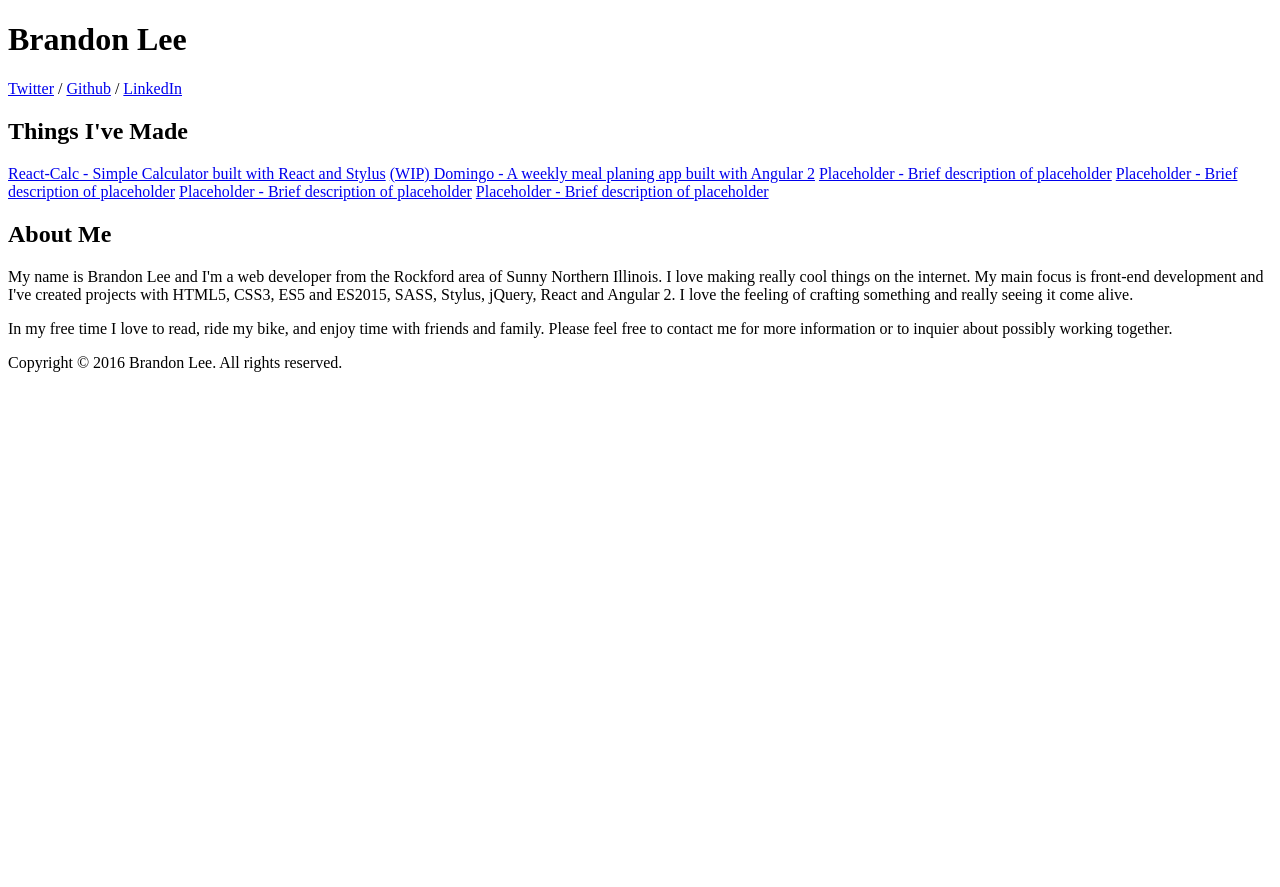
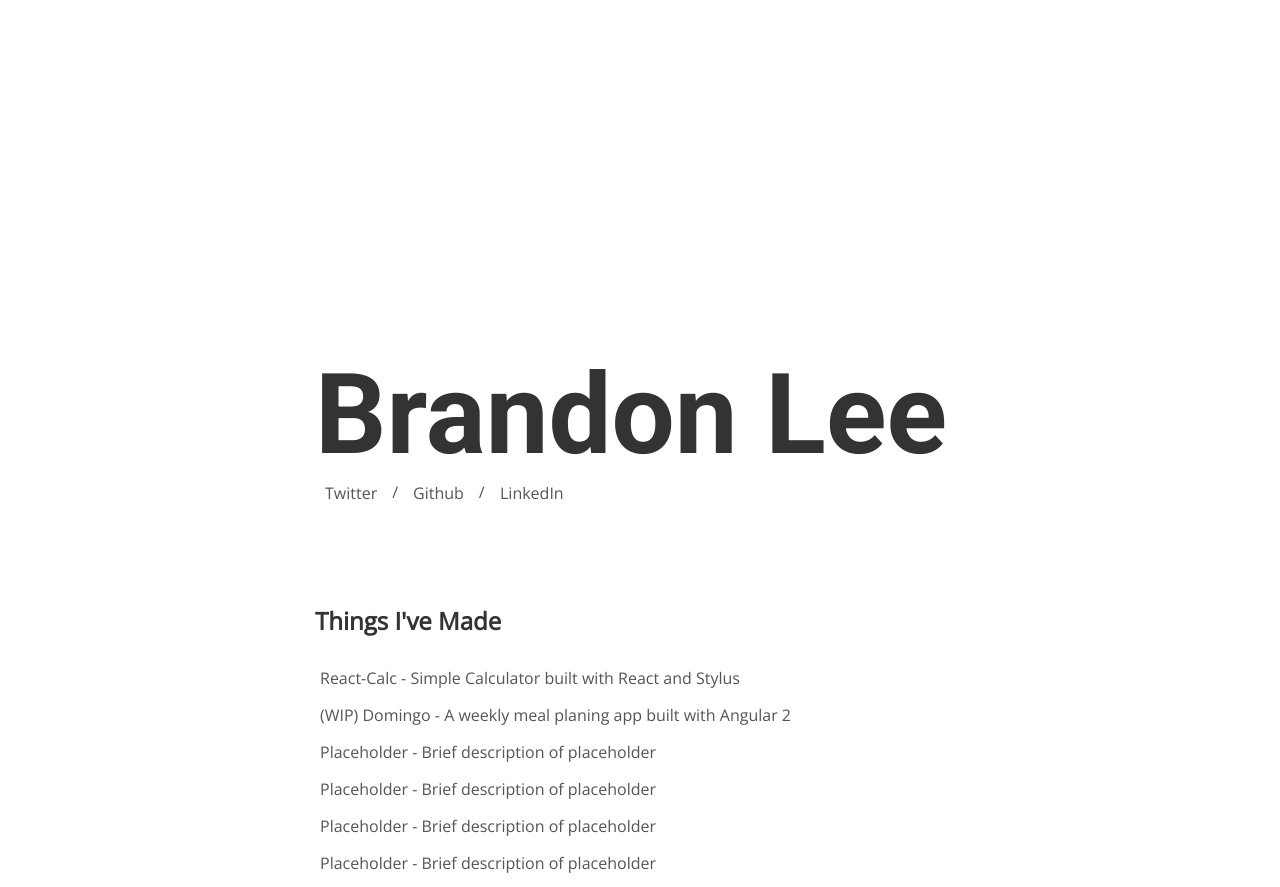
Before and after one commit to brandonlee781/branlee.me-homepage, a plain HTML site: page index.html in a window 1280 px wide. Shown: the top 887 px of the page. Before the commit the page ends 800 px from the top, so only its background shows below. Drawn offline with nearby package versions, Linux system fonts and the light colour scheme.

Commit message:
Uploading corrected index.html that references correct stylesheet

```diff
--- a/index.html
+++ b/index.html
@@ -5,9 +5,7 @@
   <meta name="viewport" content="width=device-width,initial-scale=1">
     <title>Brandon Lee</title>
   <link href="https://fonts.googleapis.com/css?family=Open+Sans|Roboto:700" rel="stylesheet">
-  <!--build:css css/styles.min.css-->
-  <link rel="stylesheet" href="css/style.css" type="text/css">
-  <!--endbuild-->
+  <link rel="stylesheet" href="css/styles.min.css">
   </head>
   <body>
     <div class="container">
```
